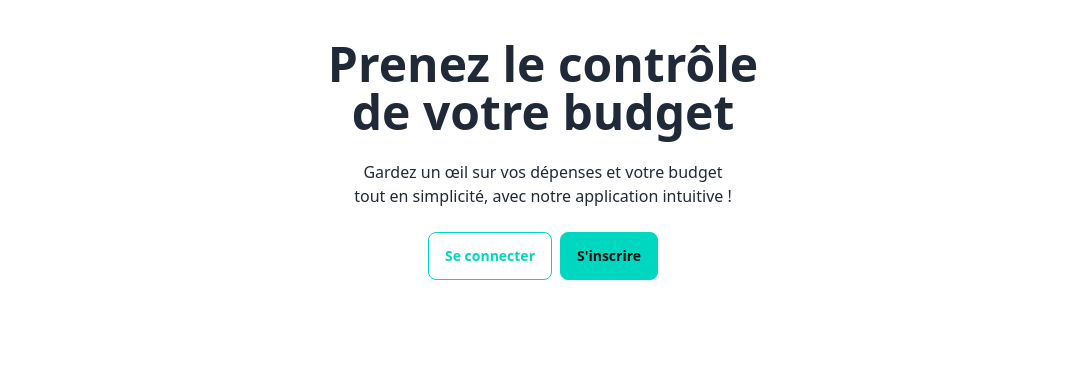
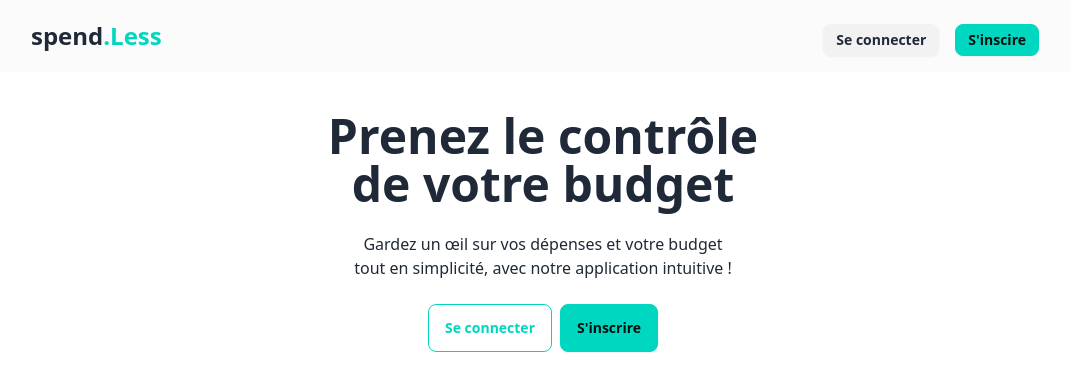
Before and after one commit to Chisamuel651/spendless, a Next.js app: page / in a window 1280 px wide. Shown: the top 390 px of the page, without its empty margins (97-1167 px from the left). Built offline with nearby package versions, Linux system fonts and the light colour scheme; no server answers.

Commit message:
navbar configuration

```diff
--- /dev/null
+++ b/app/components/Navbar.tsx
@@ -0,0 +1,55 @@
+'use client'
+import { UserButton, useUser } from '@clerk/nextjs'
+import Link from 'next/link'
+import React from 'react'
+
+const Navbar = () => {
+    const { isLoaded, isSignedIn, user } = useUser()
+
+  return (
+    <div className='bg-base-200/30 px-5 md:px-[10%] py-4'>
+      {isLoaded && (
+        (isSignedIn ? (
+            // if user is authenticated
+            <>
+                <div className="flex justify-between items-center">
+                    <div className='flex md:text-2xl text-1xl items-center font-bold'>
+                        spend<span className='text-accent'>.Less</span>
+                    </div>
+
+                    <div className="md:flex hidden">
+                        <Link className='btn' href={''}>Mes budgets</Link>
+                        <Link className='btn mx-4' href={''}>Tableau de bord</Link>
+                        <Link className='btn' href={''}>Mes transactions</Link>
+                    </div>
+
+                    <UserButton />
+                </div>
+
+                {/* mobile responsiveness */}
+                <div className="md:hidden flex mt-2 justify-center space-x-2">
+                    <Link className='btn btn-xs' href={''}>Mes budgets</Link>
+                    <Link className='btn mx-2 btn-xs' href={''}>Tableau de bord</Link>
+                    <Link className='btn btn-xs' href={''}>Mes transactions</Link>
+                </div>
+
+            </>
+        ) : (
+            // if user is noy authenticated
+            <div className='flex items-center justify-between'>
+                <div className='flex md:text-2xl text-1xl items-center font-bold'>
+                    spend<span className='text-accent'>.Less</span>
+                </div>
+
+                <div className="flex mt-2 justify-center">
+                    <Link className='btn btn-sm' href={'/sign-in'}>Se connecter</Link>
+                    <Link className='btn mx-4 btn-sm btn-accent' href={'/sign-up'}>S'inscire</Link>
+                </div>
+            </div>
+        ))
+      )}
+    </div>
+  )
+}
+
+export default Navbar
--- a/app/layout.tsx
+++ b/app/layout.tsx
@@ -17,6 +17,9 @@ const geistMono = localFont({
 export const metadata: Metadata = {
   title: "Spendless",
   description: "Gerer vos depenses avec efficacite",
+  icons:{
+    icon: '/logo-1.svg'
+  }
 };
 
 export default function RootLayout({
--- a/app/page.tsx
+++ b/app/page.tsx
@@ -1,9 +1,12 @@
 import Image from "next/image";
 import Link from "next/link";
+import Navbar from "./components/Navbar";
 
 export default function Home() {
   return (
     <div>
+      <Navbar />
+
       <div className="flex items-center justify-center flex-col py-10 w-full">
         <div>
           <div className="flex flex-col">
```
Also changed, not shown: middleware.ts (+9 -3 lines).
